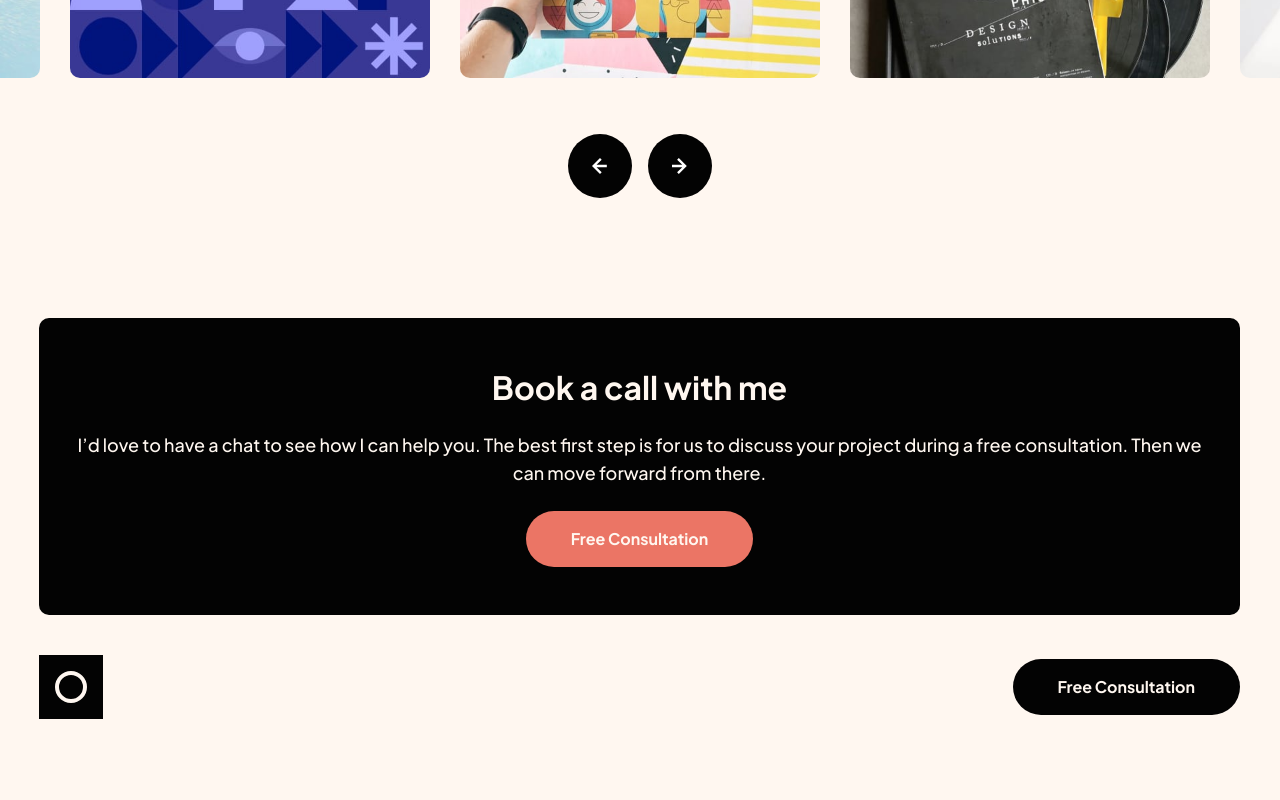
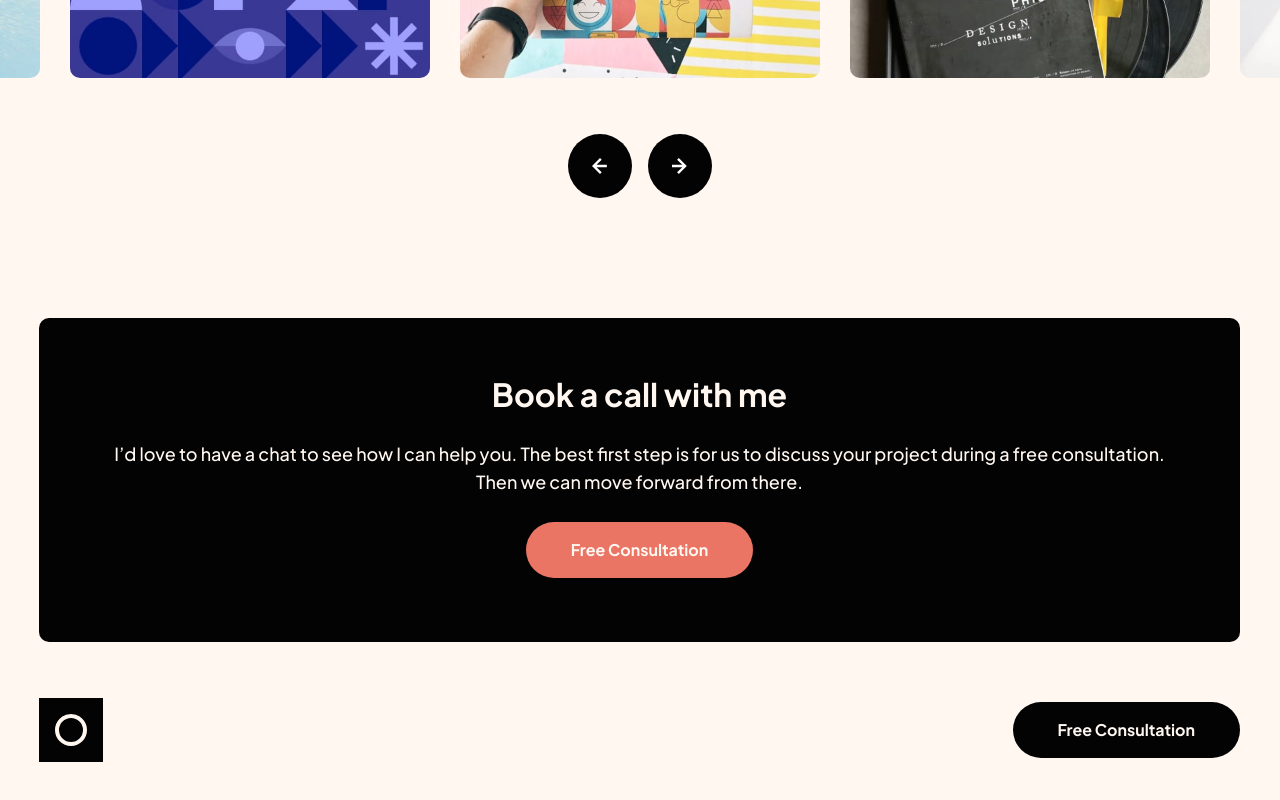
Before and after one commit to miguelzaga/single-page-design-portfolio, a JavaScript app: page / in a window 1280 px wide. Shown: the part 1825-2625 px from the top of the page. Before the commit the page ends 2600 px from the top, so only its background shows below. Built offline with nearby package versions, Linux system fonts and the light colour scheme.

Commit message:
style cta for tablet

```diff
--- a/src/scss/03-objects/_slider.scss
+++ b/src/scss/03-objects/_slider.scss
@@ -23,10 +23,6 @@
   @include breakpoint($md) {
     &__main {
       margin-bottom: 56px;
-      //   min-height: 180px;
-      //   text-align: center;
-      //   display: flex;
-      //   justify-content: center;
       gap: 30px;
     }
 
--- a/src/scss/05-components/_cta.scss
+++ b/src/scss/05-components/_cta.scss
@@ -16,4 +16,17 @@
   &__text {
     margin-bottom: 24px;
   }
+
+  @include breakpoint($md) {
+    padding: 56px 75px 64px;
+    margin-bottom: 56px;
+
+    &__title {
+      margin-bottom: 26px;
+    }
+
+    &__text {
+      margin-bottom: 26px;
+    }
+  }
 }
```
